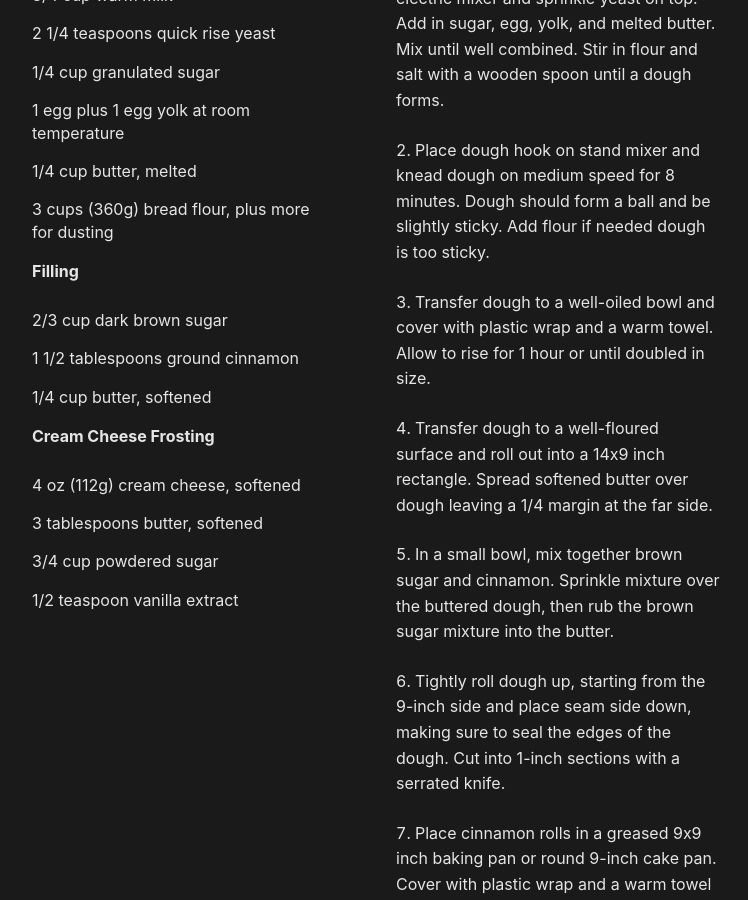
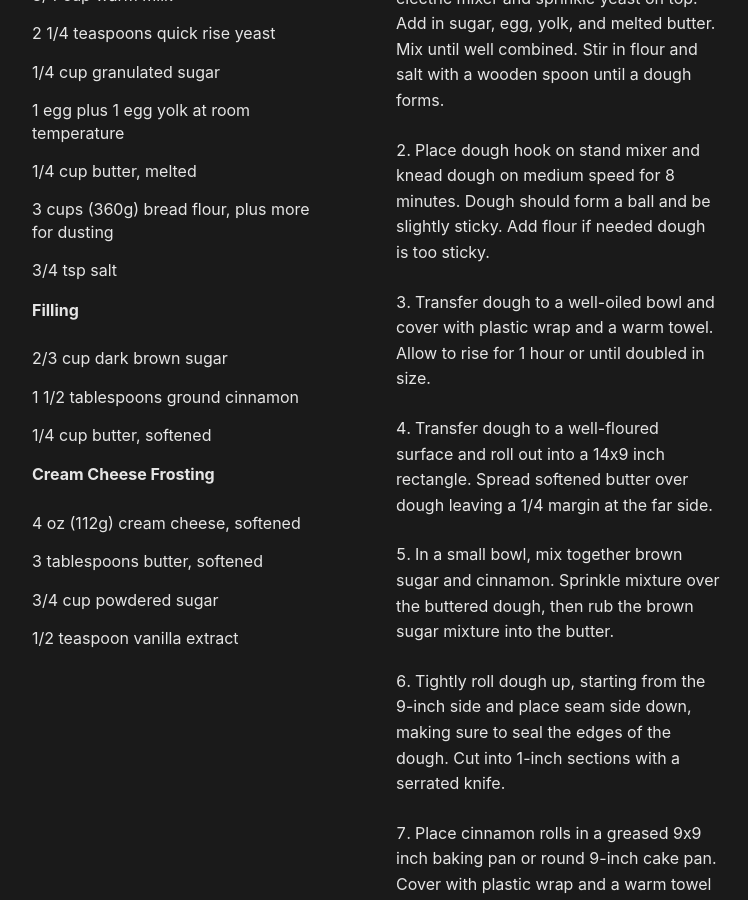
Before and after one commit to williamsca/recipes, a Jekyll site: the page built from _recipes/cinnamon-rolls.md, in a window 1280 px wide and 900 px high, scrolled down 456 px. Shown: the whole window, without its empty margins (264-1012 px from the left). Built offline with Jekyll 4.4.1, drawn with Linux system fonts in a browser that asks for light colours.

Commit message:
adding salt to cinnamon roll recipe

```diff
--- a/_recipes/cinnamon-rolls.md
+++ b/_recipes/cinnamon-rolls.md
@@ -17,6 +17,7 @@ ingredients: |
   - 1 egg plus 1 egg yolk at room temperature
   - 1/4 cup butter, melted
   - 3 cups (360g) bread flour, plus more for dusting
+  - 3/4 tsp salt
 
   **Filling**
   - 2/3 cup dark brown sugar
```
